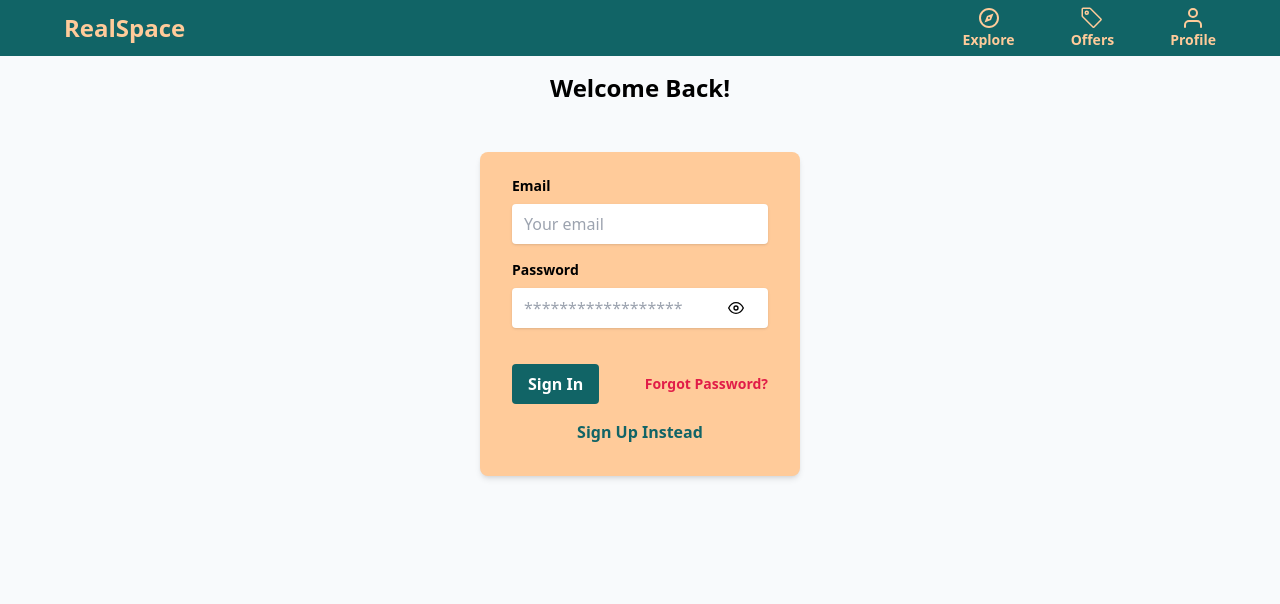
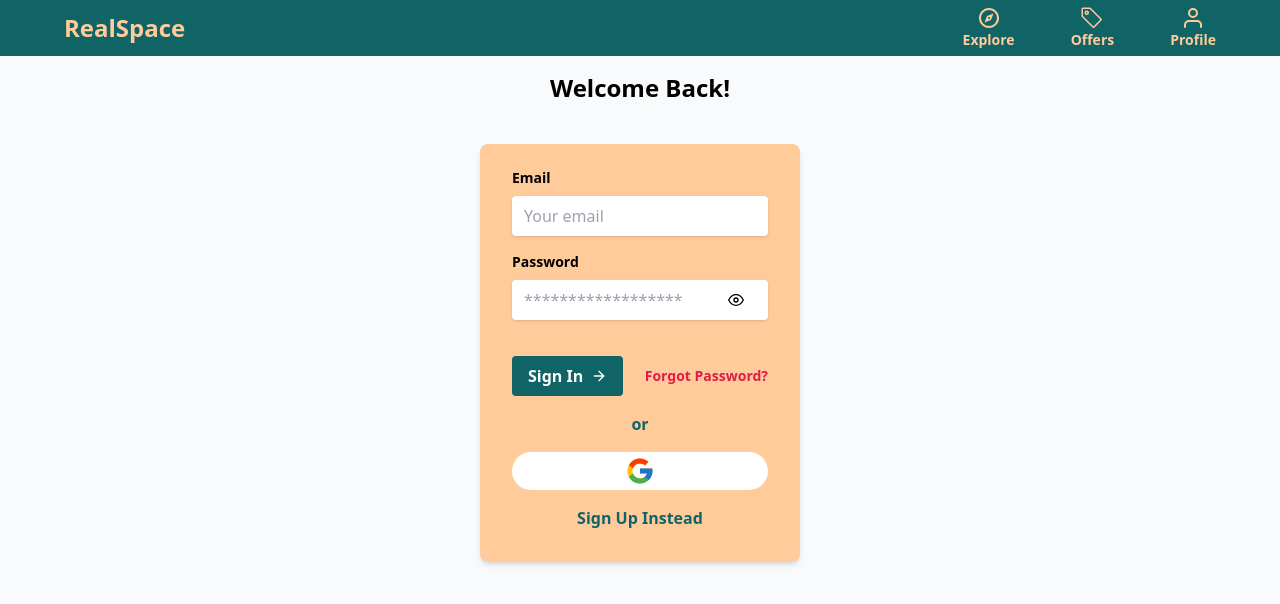
Before and after one commit to Vinitvh/realspace, a React (Create React App) app: page /sign-in in a window 1280 px wide. Shown: the top 604 px of the page. Built offline with nearby package versions, Linux system fonts and the light colour scheme.

Commit message:
Added google oauth

```diff
--- /dev/null
+++ b/src/components/Oauth.jsx
@@ -0,0 +1,44 @@
+import { useNavigate } from "react-router-dom";
+import { getAuth, signInWithPopup, GoogleAuthProvider } from "firebase/auth";
+import { doc, setDoc, getDoc, serverTimestamp } from "firebase/firestore";
+import { db } from "../firebase.config";
+import { toast } from "react-toastify";
+import { FcGoogle } from "react-icons/fc";
+
+function Oauth() {
+  const navigate = useNavigate();
+
+  const onGoogleClick = async () => {
+    try {
+      const auth = getAuth();
+      const provider = new GoogleAuthProvider();
+      const result = await signInWithPopup(auth, provider);
+      const user = result.user;
+
+      // Check for user
+      const docRef = doc(db, "users", user.uid);
+      const docSnap = await getDoc(docRef);
+
+      // If user doesn't exist, create one
+      if (!docSnap.exists()) {
+        await setDoc(doc(db, "users", user.uid), {
+          name: user.displayName,
+          email: user.email,
+          timestamp: serverTimestamp(),
+        });
+      }
+      navigate("/");
+    } catch (error) {
+      toast.error("Could not authorize with Google");
+    }
+  };
+
+  return (
+    <div className="mt-4 flex items-center justify-center px-1 py-1 rounded-full bg-white cursor-pointer">
+      <button type="button" onClick={onGoogleClick}>
+        <FcGoogle className="text-3xl" />
+      </button>
+    </div>
+  );
+}
+export default Oauth;
--- a/src/pages/SignIn.jsx
+++ b/src/pages/SignIn.jsx
@@ -2,7 +2,8 @@ import { useState } from "react";
 import { toast } from "react-toastify";
 import { getAuth, signInWithEmailAndPassword } from "firebase/auth";
 import { Link, useNavigate } from "react-router-dom";
-import { FiEye } from "react-icons/fi";
+import { FiEye, FiArrowRight } from "react-icons/fi";
+import Oauth from "../components/Oauth";
 
 function SignIn() {
   const [showPassword, setShowPassword] = useState(false);
@@ -45,7 +46,7 @@ function SignIn() {
       <header>
         <p className="text-2xl font-bold text-center mt-4">Welcome Back!</p>
       </header>
-      <div className="w-80 mx-auto my-12 bg-secondary shadow-md rounded-lg px-8 pt-6 pb-8 mb-4 flex flex-col">
+      <div className="w-80 mx-auto my-10 bg-secondary shadow-md rounded-lg px-8 pt-6 pb-8 mb-4 flex flex-col">
         <form onSubmit={onSubmit}>
           <div className="mb-4">
             <label
@@ -87,10 +88,13 @@ function SignIn() {
           </div>
           <div className="flex items-center justify-between">
             <button
-              className="bg-primary text-white font-bold py-2 px-4 rounded"
+              className="flex items-center bg-primary text-white font-bold py-2 px-4 rounded"
               type="submit"
             >
-              Sign In
+              Sign In{" "}
+              <span className="pl-2">
+                <FiArrowRight />
+              </span>
             </button>
             <Link
               to="/forgot-password"
@@ -100,6 +104,8 @@ function SignIn() {
             </Link>
           </div>
         </form>
+        <span className="text-center font-bold mt-4 text-primary">or</span>
+        <Oauth />
         <Link
           to="/sign-up"
           className="text-center mt-4 text-primary hover:underline font-bold"
--- a/src/pages/SignUp.jsx
+++ b/src/pages/SignUp.jsx
@@ -9,6 +9,7 @@ import { setDoc, doc, serverTimestamp } from "firebase/firestore";
 import { db } from "../firebase.config";
 import { Link, useNavigate } from "react-router-dom";
 import { FiEye } from "react-icons/fi";
+import Oauth from "../components/Oauth";
 
 function SignUp() {
   const [showPassword, setShowPassword] = useState(false);
@@ -64,7 +65,7 @@ function SignUp() {
       <header>
         <p className="text-2xl font-bold text-center mt-4">Register</p>
       </header>
-      <div className="w-80 mx-auto my-12 bg-secondary shadow-md rounded-lg px-8 pt-6 pb-8 mb-4 flex flex-col">
+      <div className="w-80 mx-auto my-2 bg-secondary shadow-md rounded-lg px-8 pt-6 pb-8 mb-4 flex flex-col">
         <form onSubmit={onSubmit}>
           <div className="mb-4">
             <label
@@ -130,6 +131,8 @@ function SignUp() {
             </button>
           </div>
         </form>
+        <span className="text-center font-bold mt-4 text-primary">or</span>
+        <Oauth />
         <Link
           to="/sign-in"
           className="text-center mt-4 text-primary hover:underline font-bold"
```
